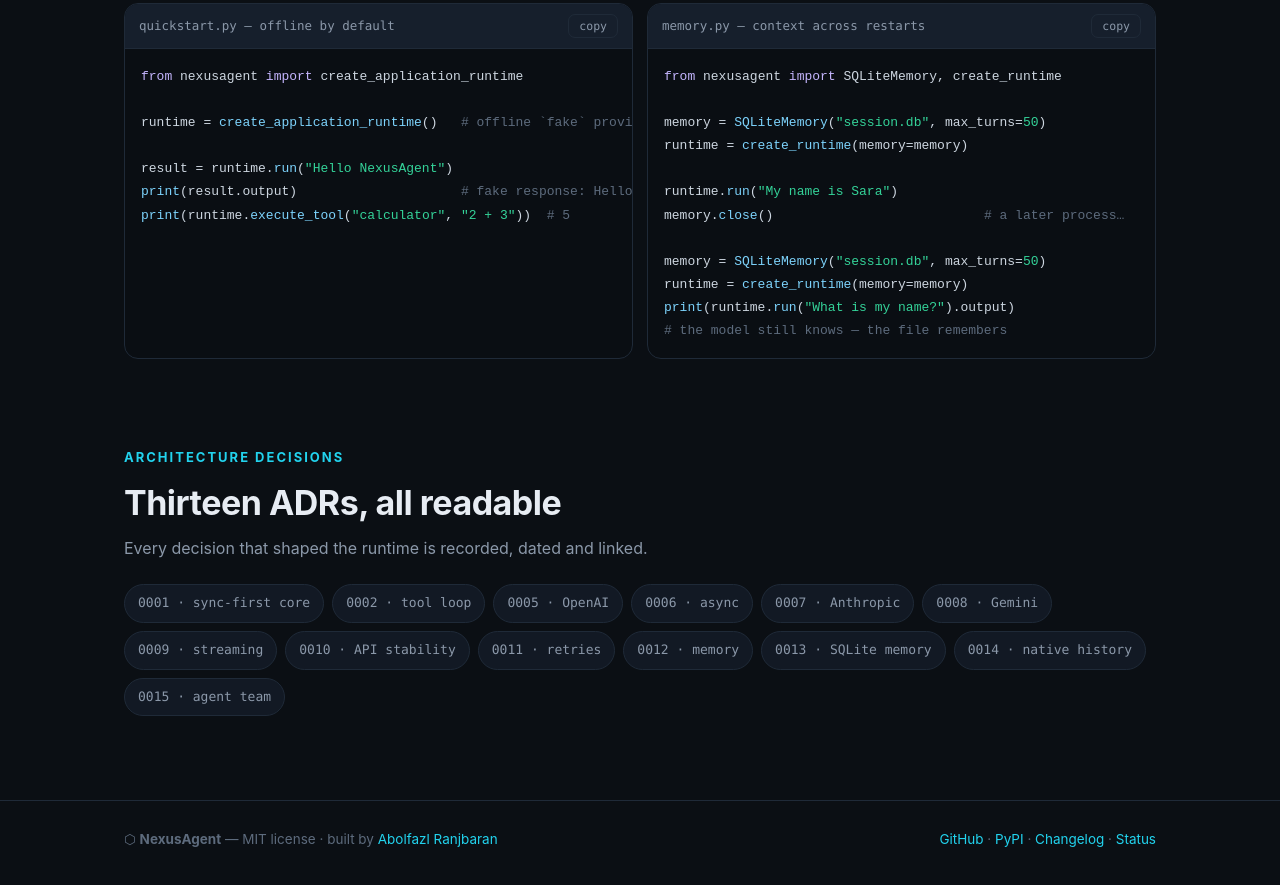
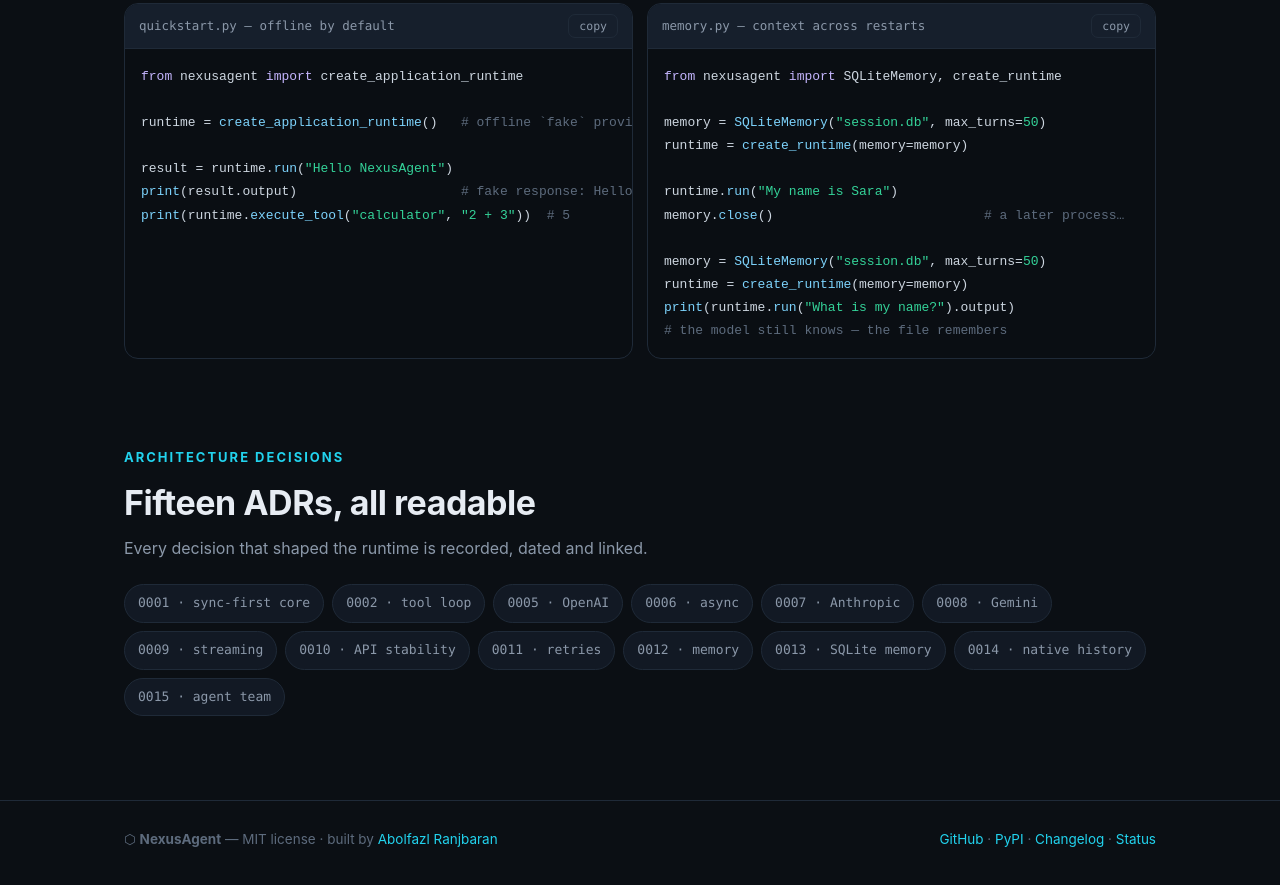
Before and after one commit to Abolfazlrwm/nexusagent, a plain HTML site: page index.html in a window 1280 px wide. Shown: the part 2575-3460 px from the top of the page. Drawn offline with Linux system fonts and the light colour scheme.

Commit message:
fix: ADR count heading (Thirteen -> Fifteen), include 0015

```diff
--- a/index.html
+++ b/index.html
@@ -291,7 +291,7 @@ runtime = <span class="fn">create_runtime</span>(memory=memory)
 <section id="adr">
   <div class="wrap">
     <div class="kicker">Architecture decisions</div>
-    <h2>Thirteen ADRs, all readable</h2>
+    <h2>Fifteen ADRs, all readable</h2>
     <p class="sub">Every decision that shaped the runtime is recorded, dated and linked.</p>
     <div class="adr-row">
       <a class="adr" href="https://github.com/Abolfazlrwm/nexusagent/blob/main/docs/adr/0001-sync-first-core.md">0001 · sync-first core</a>
```
